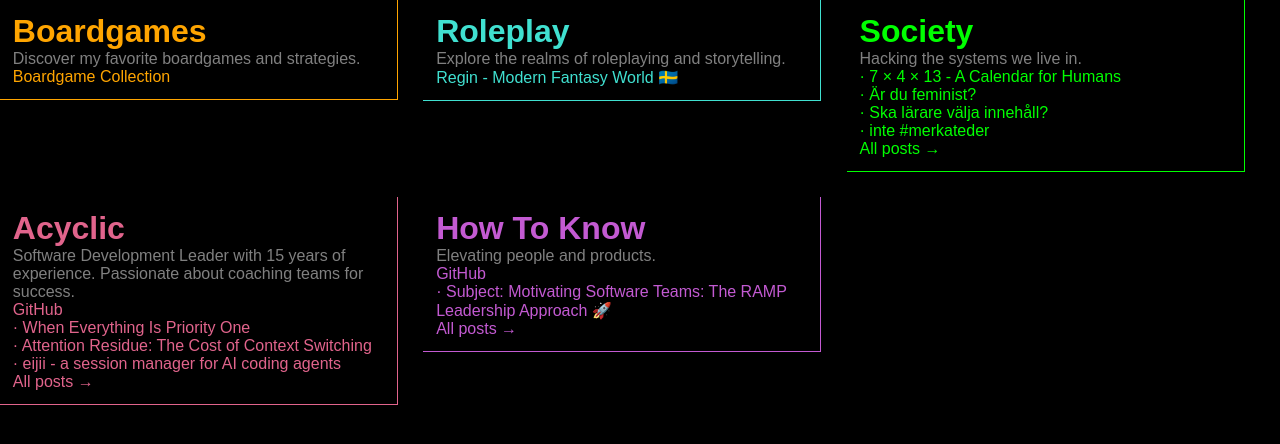
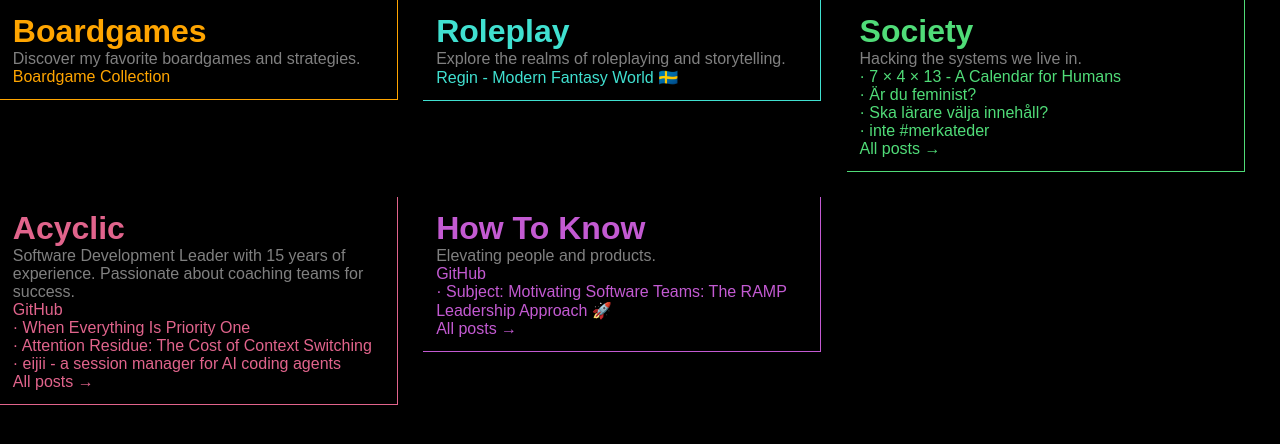
Before and after one commit to paven/paven.github.com, a Jekyll site: the page built from index.html, in a window 1280 px wide. Shown: the top 444 px of the page. Built offline with Jekyll 4.4.1, drawn with Linux system fonts in a browser that asks for light colours.

Commit message:
Tone down society green to match roleplay intensity

```diff
--- a/index.html
+++ b/index.html
@@ -48,7 +48,7 @@
             --column-color: rgb(195, 90, 210);
         }
         #society {
-            --column-color: lime;
+            --column-color: rgb(80, 220, 120);
         }
         .column a {
             color: var(--column-color);
```
